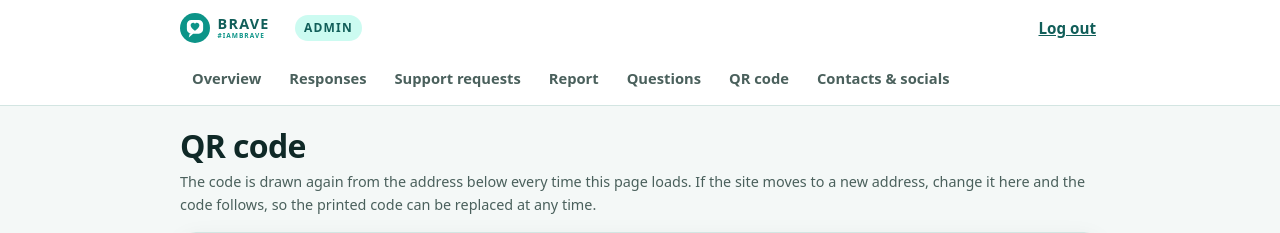
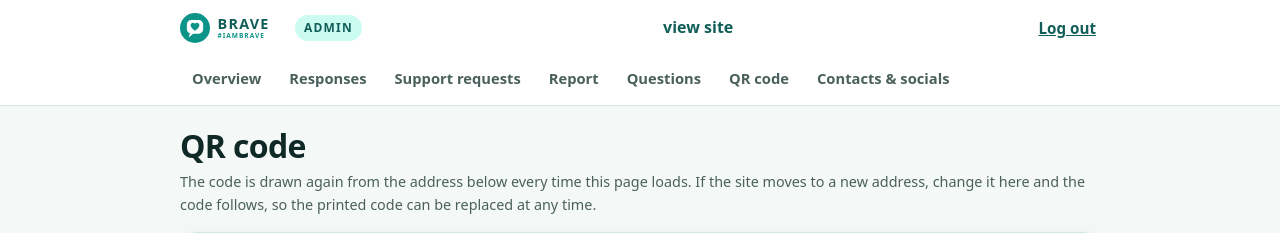
Before and after one commit to arvineee/Brave, a Python web app: template templates/admin/qr.html in a window 1280 px wide. Shown: the top 233 px of the page. Run offline with Jinja, Linux system fonts and the light colour scheme; the template is opened without the code that fills it, so the values that code supplies are empty.

Commit message:
Update site

```diff
--- a/templates/admin/base.html
+++ b/templates/admin/base.html
@@ -17,6 +17,7 @@
         <span class="adm-logo">{% include "_logo.html" %}</span>
         <span class="adm-sub">Admin</span>
       </a>
+      <a class="btn btn-light" href="{{ url_for('checkin') }}">view site</a>
       <form method="post" action="{{ url_for('admin_logout') }}">
         <input type="hidden" name="csrf" value="{{ csrf }}">
         <button class="adm-link" type="submit">Log out</button>
```
